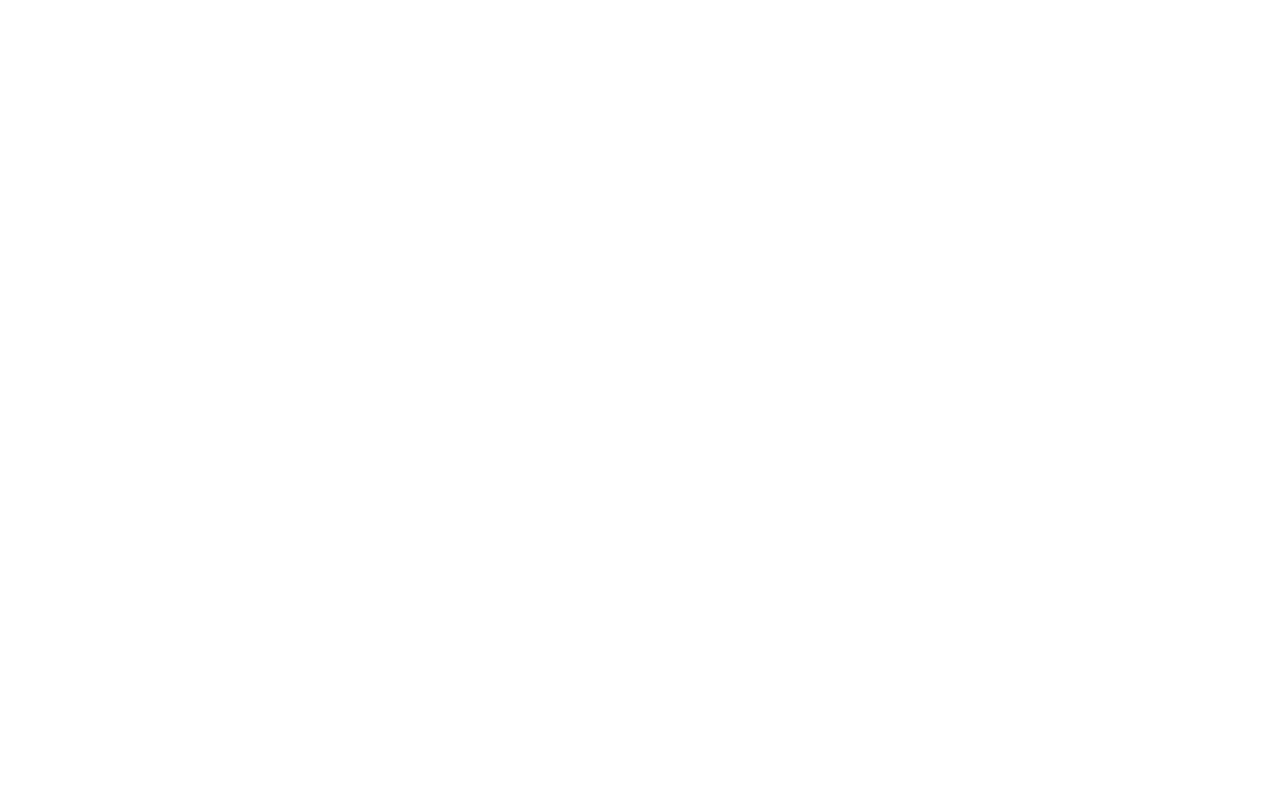
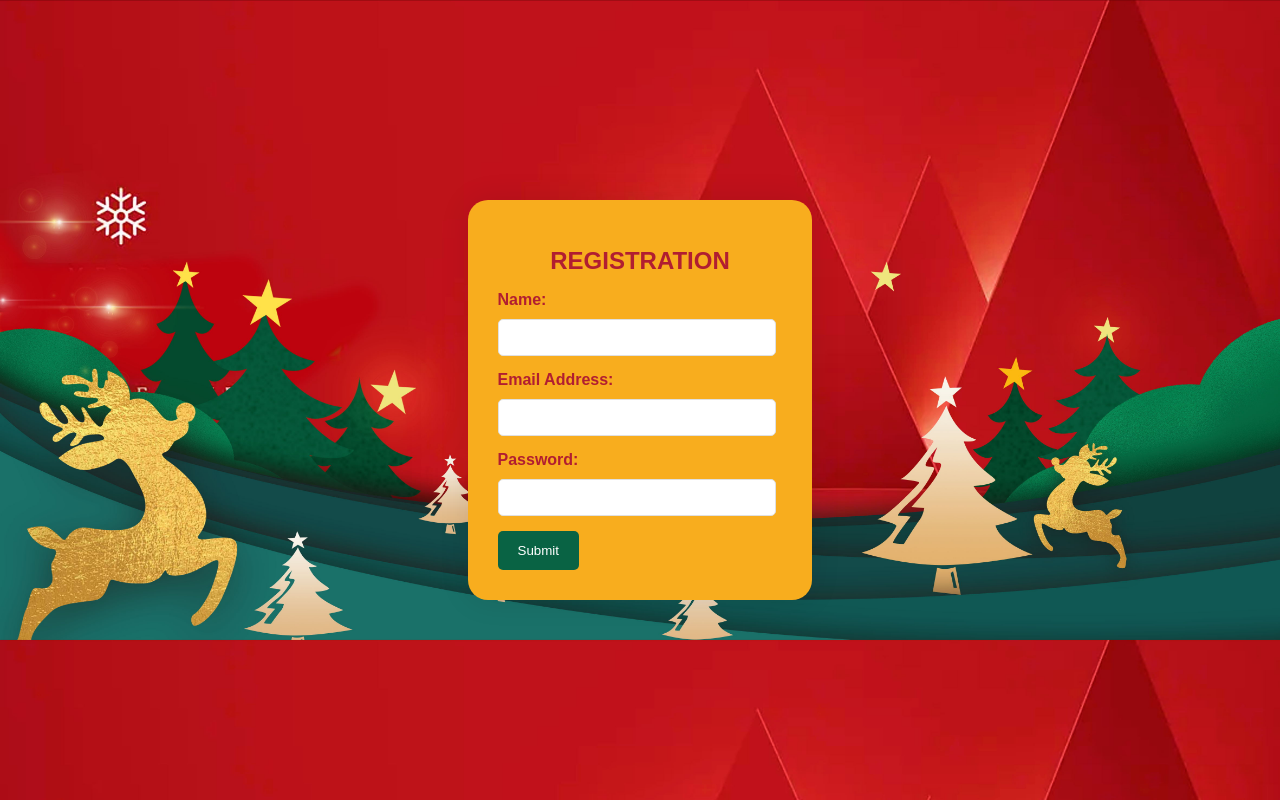
Before and after one commit to BodGeri04/IT_Project, a PHP site: page /register.php in a window 1280 px wide. Before the commit the page is empty. Run offline with PHP 8.4, Linux system fonts and the light colour scheme.

Commit message:
Add files via upload

```diff
--- a/register/register.php
+++ b/register/register.php
@@ -15,6 +15,14 @@
     $name = $_POST["name"];
     $mail = $_POST["mail"];
 
+// 基本的邮箱验证
+    if (!filter_var($mail, FILTER_VALIDATE_EMAIL)) {
+        echo "Invalid email address!";
+        mysqli_close($conn);
+        exit();
+    }
+
+
     // 首先检查邮箱地址是否已经存在|First check if the email address already exists
     $checkEmailQuery = "SELECT * FROM users WHERE email_address = '$mail'";
     $result = mysqli_query($conn, $checkEmailQuery);
@@ -24,6 +32,12 @@
     } else {
         // 如果邮箱地址不存在，执行注册操作|If the email address does not exist, perform the registration operation
         $pwd = $_POST["pwd"];
+        // 密码至少8位数验证
+    if (strlen($pwd) < 8) {
+        echo "<div class='error-message'>The password needs to be at least 8 digits!</div>";
+        mysqli_close($conn);
+        exit();
+    }
 
         // Hash密码
         $hashedPwd = password_hash($pwd, PASSWORD_DEFAULT);
@@ -41,3 +55,25 @@
 
 mysqli_close($conn);
 ?>
+<!DOCTYPE html>
+<html>
+<head>
+    <meta charset="utf-8">
+    <title>REGUSTRATION</title>
+    <link rel="stylesheet" href="style.css">
+</head>
+<body>
+    <div class="container">
+        <h1>REGISTRATION</h1>
+        <form action="register.php" method="post">
+            <label for="name">Name:</label>
+            <input type="text" name="name" id="name" required>
+            <label for="mail">Email Address:</label>
+            <input type="text" name="mail" id="mail" required>
+            <label for="pwd">Password:</label>
+            <input type="text" name="pwd" id="pwd" required>
+            <input type="submit" value="Submit">
+        </form>
+    </div>
+</body>
+</html>
--- /dev/null
+++ b/register/style.css
@@ -0,0 +1,55 @@
+
+        body {
+            font-weight: bold;
+            color: #B11E31;
+            background-image:url('background.jpg');
+            background-size: 100%;
+            font-family: Arial, sans-serif;
+            margin: 0;
+            padding: 0;
+            display: flex;
+            align-items: center;
+            justify-content: center;
+            height: 100vh;
+        }
+
+        .container {
+            background-color: #F8AD1E;
+            /*border: 5px solid #46322b;*/
+            border-radius: 20px;
+            box-shadow: 0 0 30px rgba(0, 0, 0, 0.1);
+            padding: 30px;
+            max-width: 400px;
+        }
+
+        h1 {
+            font-size: 24px;
+            text-align: center;
+        }
+
+        label {
+            display: block;
+            margin-bottom: 10px;
+        }
+
+        input[type="text"] {
+            width: 90%;
+            padding: 10px;
+            margin-bottom: 15px;
+            border: 1px solid #e0e0e0;
+            border-radius: 5px;
+        }
+
+        input[type="submit"] {
+            background-color: #096344;
+            color: #fff;
+            border: none;
+            border-radius: 5px;
+            padding: 12px 20px;
+            cursor: pointer;
+            transition: background-color 0.3s;
+        }
+
+        input[type="submit"]:hover {
+            background-color: #166138;
+        }
```
